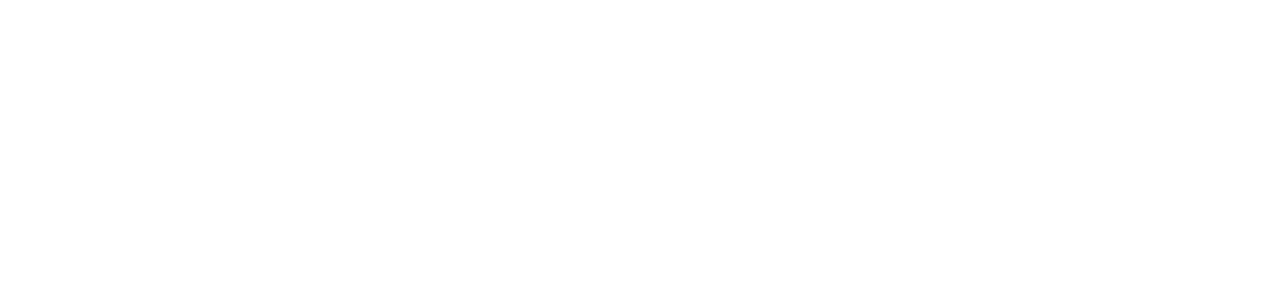
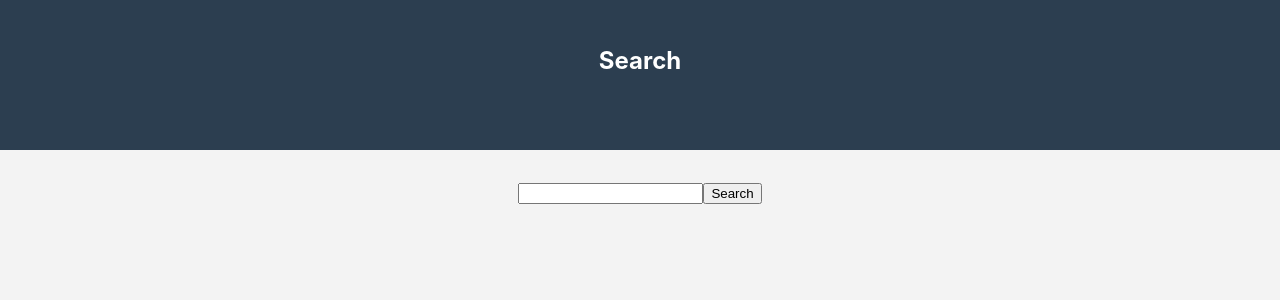
Before and after one commit to Hizqeelrz/Recipe-Finder, a React (Create React App) app: page / in a window 1280 px wide. Shown: the top 300 px of the page. Built offline with nearby package versions, Linux system fonts and the light colour scheme.

Commit message:
Api Key and fetch, await & async methods added

```diff
--- a/src/App.js
+++ b/src/App.js
@@ -1,9 +1,28 @@
 import React, { Component } from 'react';
+import './App.css';
+
+import Form from './components/Form';
+
+const API_KEY= "232e1ac907e17ec40263bda75606b8b4";
+
 class App extends Component {
+
+  // e referes to an event object in the javascript
+  getRecipe = async (e) => {
+    const recipeName = e.target.elements.recipeName.value;
+    e.preventDefault(); //prevents the default behaviour
+    const api_call = await fetch(`https://www.food2fork.com/api/search?key=&q=shredded%20chicken&count=5`);
+
+    console.log(recipeName);
+  }
+
   render() {
     return (
       <div className="App">
-
+        <header className="App-header">
+          <h1 className="App-title">Search</h1>
+        </header>
+        <Form getRecipe={this.getRecipe}/>
       </div>
     );
   }
```
